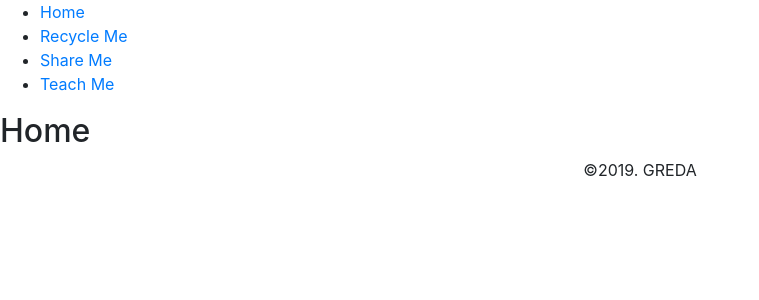
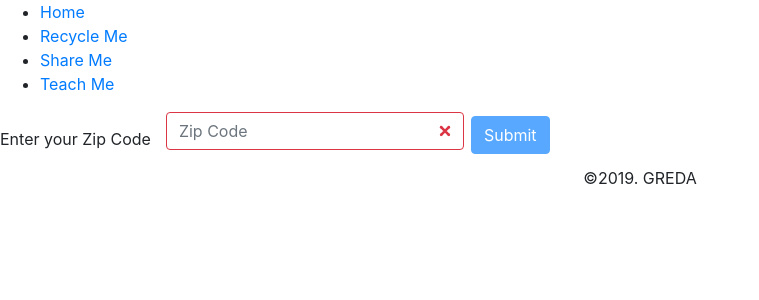
Before and after one commit to aengblom/GREDA, a React (Create React App) app: page /zipcode in a window 1280 px wide. Shown: the top 300 px of the page, without its empty margins (0-759 px from the left). Built offline with nearby package versions, Linux system fonts and the light colour scheme.

Commit message:
made zipcode component, work in progress

```diff
--- a/package.json
+++ b/package.json
@@ -6,6 +6,7 @@
     "classnames": "^2.2.6",
     "react": "^16.10.2",
     "react-dom": "^16.10.2",
+    "react-router-dom": "^5.1.2",
     "react-scripts": "3.2.0"
   },
   "scripts": {
--- a/src/App.js
+++ b/src/App.js
@@ -5,6 +5,7 @@ import "./App.css";
 //import "./Components/RecycleMe.js"
 //import "./Components/ShareMe.js"
 //import "./Components/TeachMe.js"
+import ZipCode from "./Components/ZipCode";
 import Header from "./Components/Header";
 import { BrowserRouter as Router, Switch, Route, Link } from "react-router-dom";
 import Footer from "./Components/Footer";
@@ -59,7 +60,15 @@ export default function App() {
           <Route path="/teach">
             <Teach />
           </Route>
-          <Route path="/">
+          <Route path="/zipcode">
+          {/* currently linking to component, need to change to PAGE */}
+            <ZipCode></ZipCode>
+          </Route>
+          <Route path="/dashboard">
+            {/* dashboard page */}
+            <Home />
+          </Route>
+          <Route exact path="/">
             <Home />
           </Route>
         </Switch>
--- /dev/null
+++ b/src/Components/ZipCode/ZipCode.jsx
@@ -0,0 +1,31 @@
+import React, { useState } from 'react';
+import "./ZipCode.css";
+import classnames from 'classnames';
+import { Link } from "react-router-dom";
+
+const ZipCode = () => {
+  const [input, setInput] = useState("");
+  const [valid, setValid] = useState(false);
+
+  var setValidZip = () => {
+    const v = /^\d{5}(?:[-\s]\d{4})?$/.test(input)
+    console.log(input)
+    setValid(v);
+    console.log(v, valid, "here")
+  }
+  return (
+    <form className="form-inline" noValidate>
+      <label>Enter your Zip Code</label>
+      <div class="col-md-3 mb-3">
+        <input type="text" value={input} onChange={e => setInput(e.target.value)} class={classnames("form-control", { "is-valid": valid }, { "is-invalid": !valid })} id="validationDefault05" placeholder="Zip Code" required />
+      </div>
+      <Link to="/dashboard">
+        <button type="submit" disabled={!valid} className="btn btn-primary mb-2" onClick={async () => {
+          await setValidZip();
+        }}>Submit</button>
+      </Link>
+    </form>
+  )
+}
+
+export default ZipCode;
--- /dev/null
+++ b/src/Components/ZipCode/index.js
@@ -0,0 +1 @@
+export { default } from "./ZipCode";
```
Also changed, not shown: src/Components/ZipCode/ZipCode.css (added), 1 other file (tests, documents, lock files or other folders).
